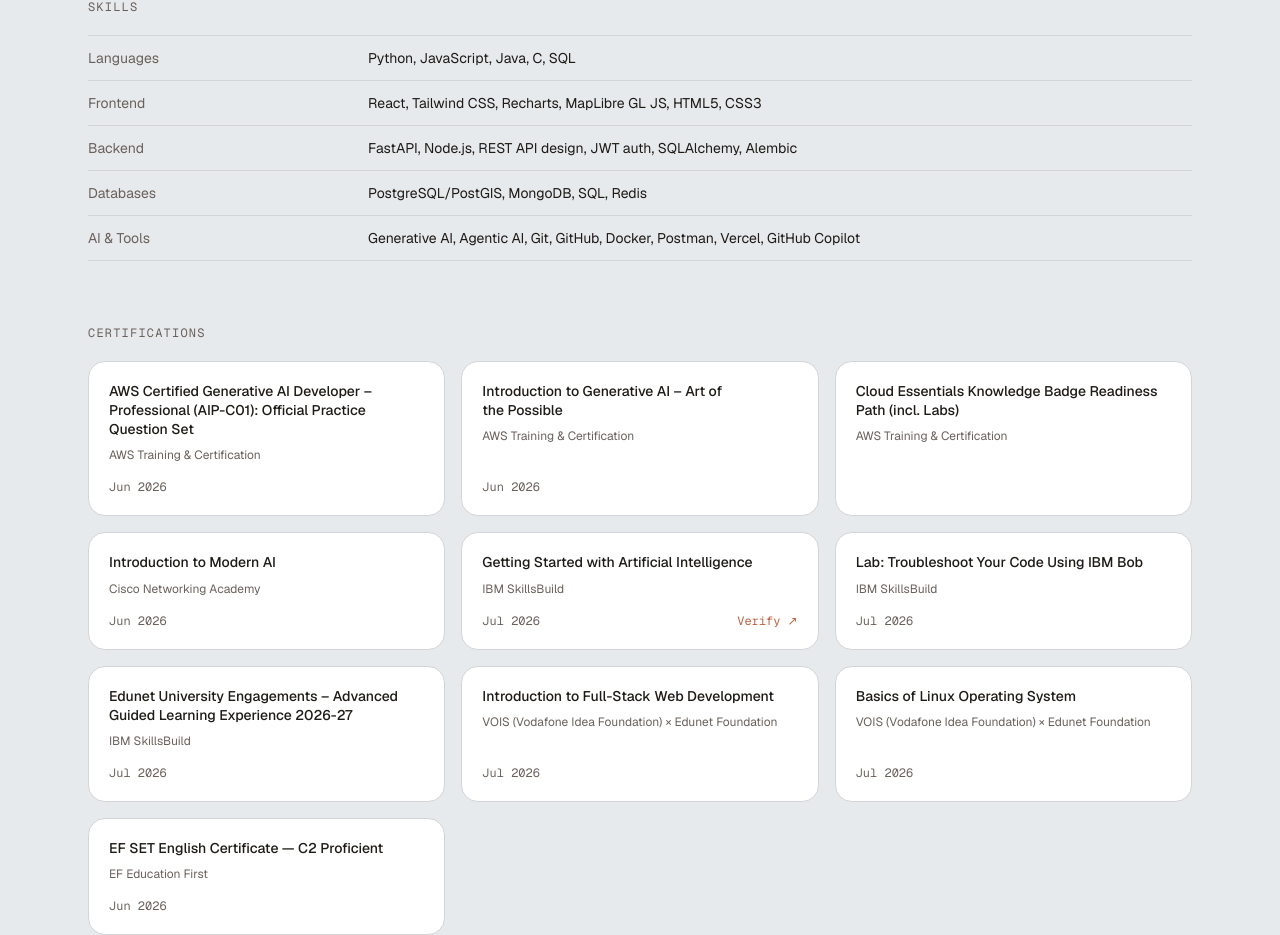
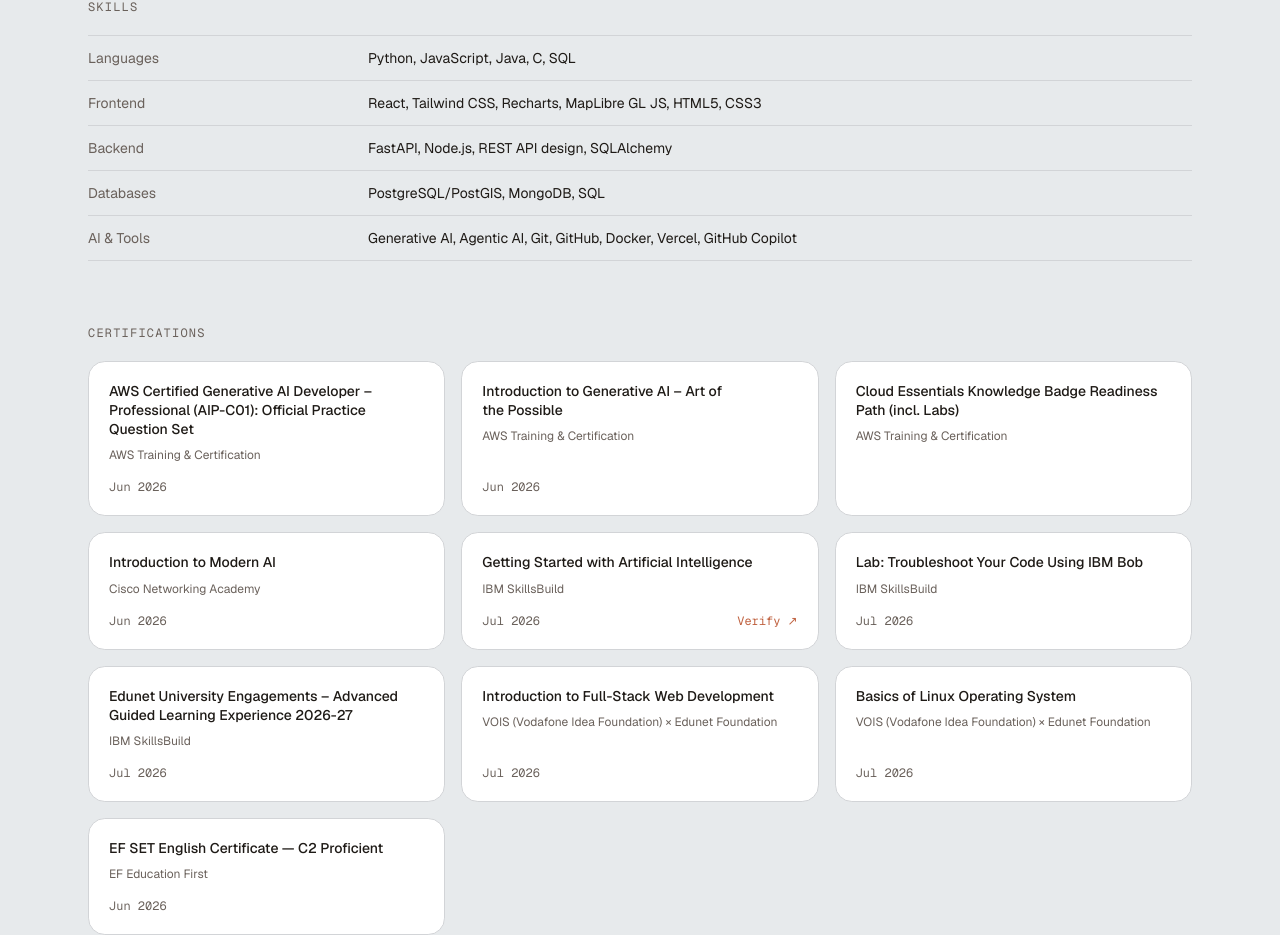
Before and after one commit to Harunrashid444/My-Portfolio-Website, a Next.js app: page / in a window 1280 px wide. Shown: the part 1655-2590 px from the top of the page. Built offline with nearby package versions, Linux system fonts and the light colour scheme.

Commit message:
Hide skills still being learned from About section

```diff
--- a/components/about.tsx
+++ b/components/about.tsx
@@ -14,12 +14,14 @@
   { period: '2024', role: 'BCA', company: 'P.K. Roy Memorial College, Binod Bihari Mahato Koylanchal University' },
 ]
 
+// Skills still being learned, hidden until ready to show:
+// Backend: JWT auth, Alembic · Databases: Redis · Tools: Postman
 const skills = [
   { group: 'Languages', items: 'Python, JavaScript, Java, C, SQL' },
   { group: 'Frontend', items: 'React, Tailwind CSS, Recharts, MapLibre GL JS, HTML5, CSS3' },
-  { group: 'Backend', items: 'FastAPI, Node.js, REST API design, JWT auth, SQLAlchemy, Alembic' },
-  { group: 'Databases', items: 'PostgreSQL/PostGIS, MongoDB, SQL, Redis' },
-  { group: 'AI & Tools', items: 'Generative AI, Agentic AI, Git, GitHub, Docker, Postman, Vercel, GitHub Copilot' },
+  { group: 'Backend', items: 'FastAPI, Node.js, REST API design, SQLAlchemy' },
+  { group: 'Databases', items: 'PostgreSQL/PostGIS, MongoDB, SQL' },
+  { group: 'AI & Tools', items: 'Generative AI, Agentic AI, Git, GitHub, Docker, Vercel, GitHub Copilot' },
 ]
 
 const certifications = [
```
